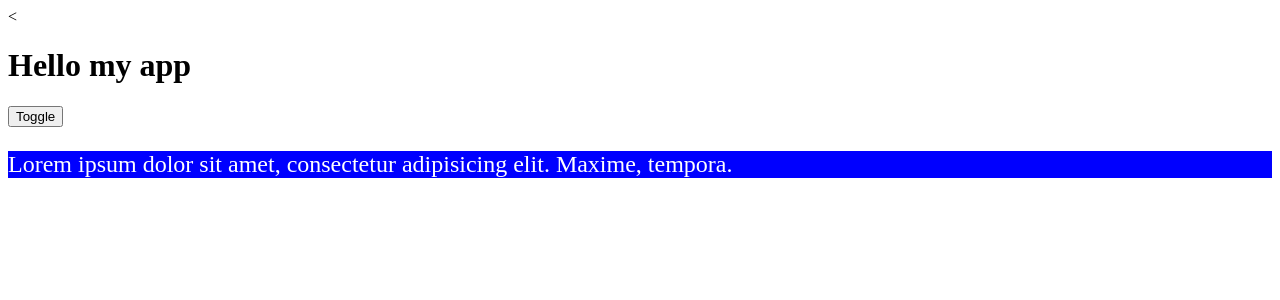
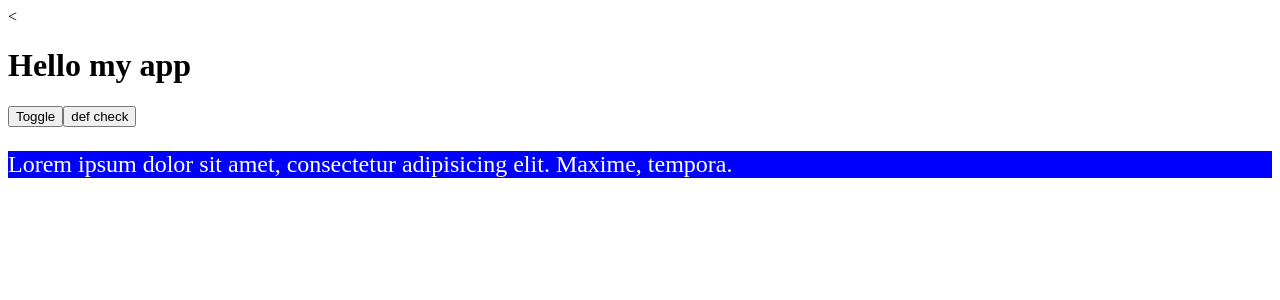
Before and after one commit to daniakutsev/udemy-big-course, an Angular app: page / in a window 1280 px wide. Shown: the top 300 px of the page. Built offline with nearby package versions, Linux system fonts and the light colour scheme.

Commit message:
18 ngSwitch

```diff
--- a/src/app/app.component.html
+++ b/src/app/app.component.html
@@ -1,6 +1,9 @@
 <h1>Hello my app</h1>
 
 <button (click)="toggle=!toggle">Toggle</button>
-
-<p class="red" *ngIf="toggle; else blueP ">Lorem ipsum dolor sit amet, consectetur adipisicing elit. Maxime, tempora.</p>
-<ng-template  #blueP ><p class="blue">Lorem ipsum dolor sit amet, consectetur adipisicing elit. Maxime, tempora.</p></ng-template>
+<button (click)="toggle='def check'">def check</button>
+<div [ngSwitch]="toggle">
+  <p class="red" *ngSwitchCase="true">Lorem ipsum dolor sit amet, consectetur adipisicing elit. Maxime, tempora.</p>
+  <p class="blue" *ngSwitchCase="false">Lorem ipsum dolor sit amet, consectetur adipisicing elit. Maxime, tempora.</p>
+  <p *ngSwitchDefault>Lorem ipsum dolor sit amet, consectetur adipisicing elit. Maxime, tempora.</p>
+</div>
--- a/src/app/app.component.ts
+++ b/src/app/app.component.ts
@@ -8,6 +8,6 @@ import {Component} from '@angular/core';
 })
 export class AppComponent {
 
-  toggle = false
+  toggle:any = false
 
 }
```
